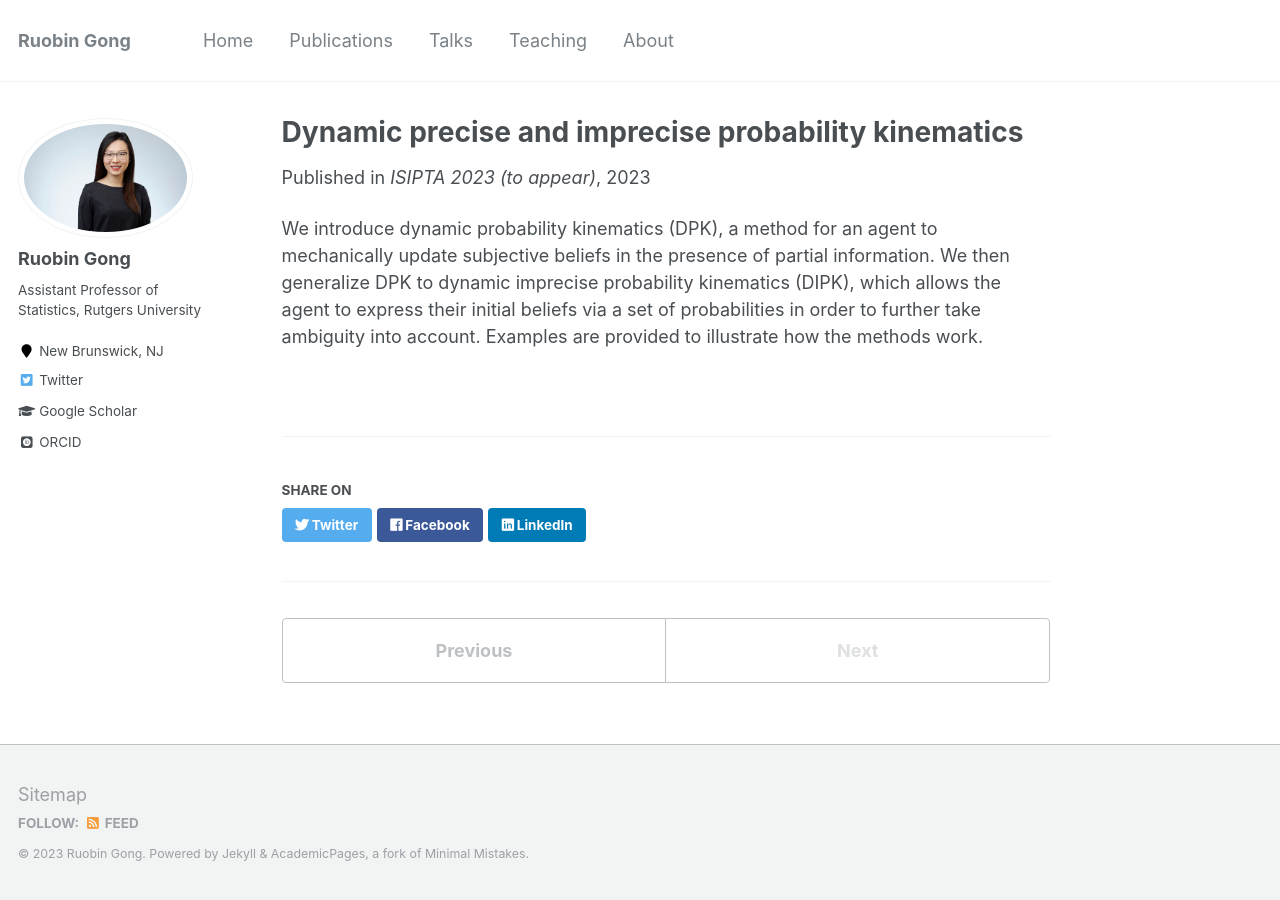
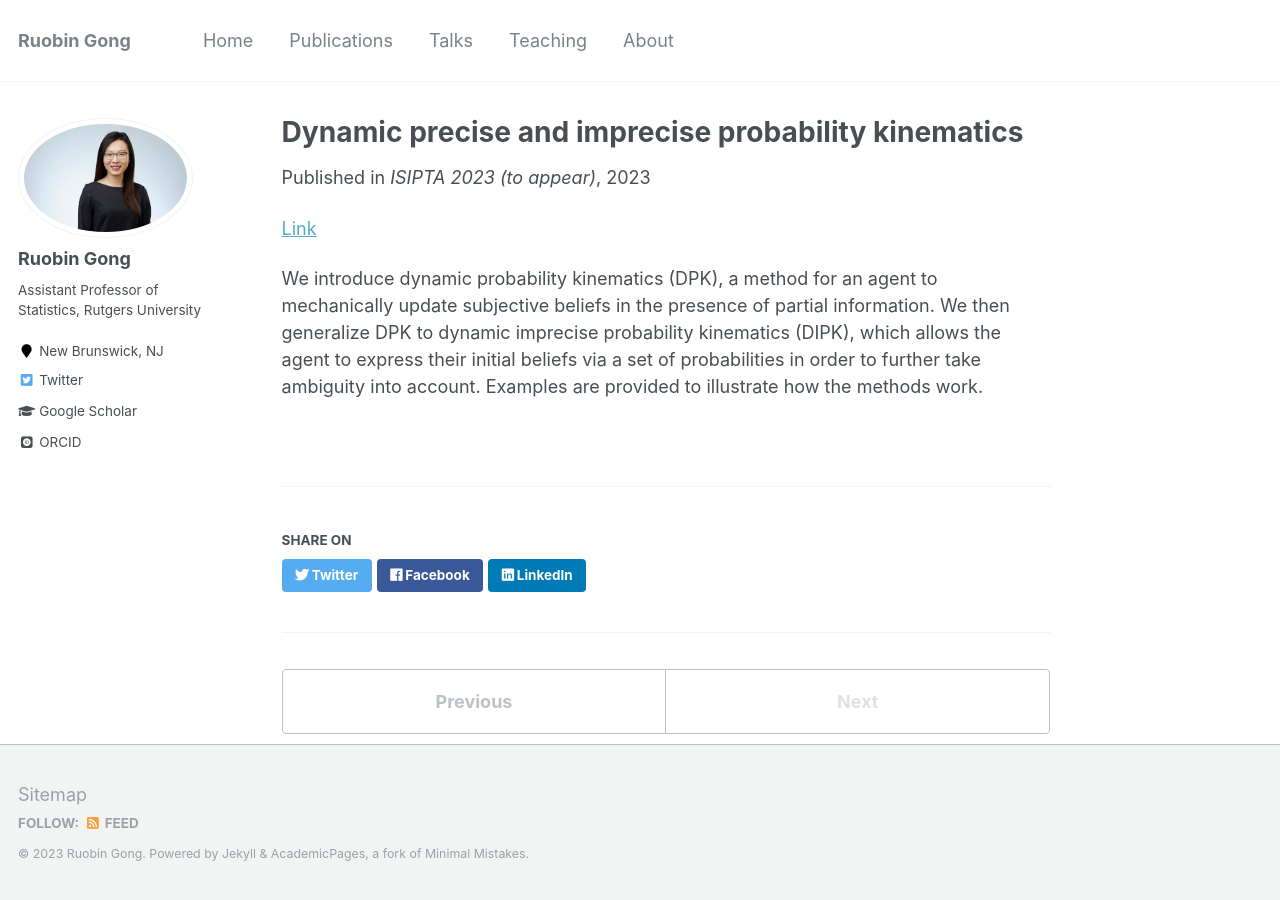
Before and after one commit to RuobinGong/RuobinGong.github.io, a Jekyll site: the page built from _publications_foundation/2023-07-01-dipk.md, in a window 1280 px wide. Built offline with Jekyll 4.4.1, drawn with Linux system fonts in a browser that asks for light colours; some web fonts are replaced.

Commit message:
Update 2023-07-01-dipk.md

```diff
--- a/_publications_foundation/2023-07-01-dipk.md
+++ b/_publications_foundation/2023-07-01-dipk.md
@@ -9,5 +9,6 @@ author: 'M Caprio, R Gong'
 
 ---
 
+[Link](https://isipta23.sipta.org/accepted-papers/long-capriob/)
 
 We introduce dynamic probability kinematics (DPK), a method for an agent to mechanically update subjective beliefs in the presence of partial information. We then generalize DPK to dynamic imprecise probability kinematics (DIPK), which allows the agent to express their initial beliefs via a set of probabilities in order to further take ambiguity into account. Examples are provided to illustrate how the methods work.
```
